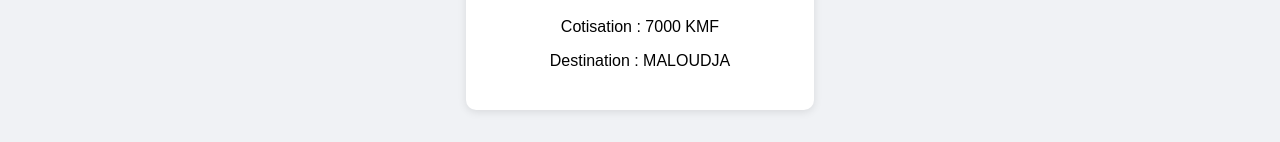
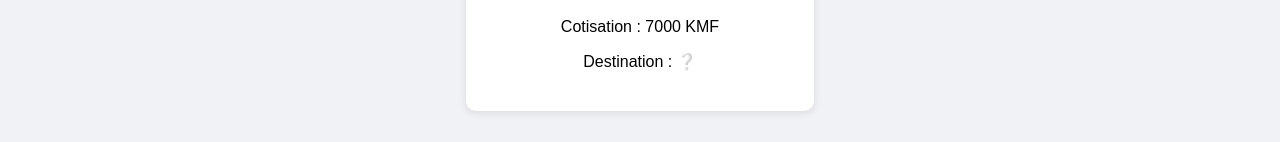
Before and after one commit to M3Bproduction/connaissance-info, a plain HTML site: page dashboard.html in a window 1280 px wide. Shown: the part 331-473 px from the top of the page. Drawn offline with Linux system fonts and the light colour scheme; sample sign-in values are in the browser's storage.

Commit message:
Update dashboard.html

```diff
--- a/dashboard.html
+++ b/dashboard.html
@@ -37,7 +37,7 @@
             <h3>Infos important</h3>
             <h4>Le 01 Juin 2025 : Sortie de fin d'année</h4>
             <p>Cotisation : 7000 KMF</p>
-            <p>Destination : MALOUDJA</p>
+            <p>Destination : ❔</p>
           </div>
           <!--<div class="card">
             <h3>Infos important</h3>
```
